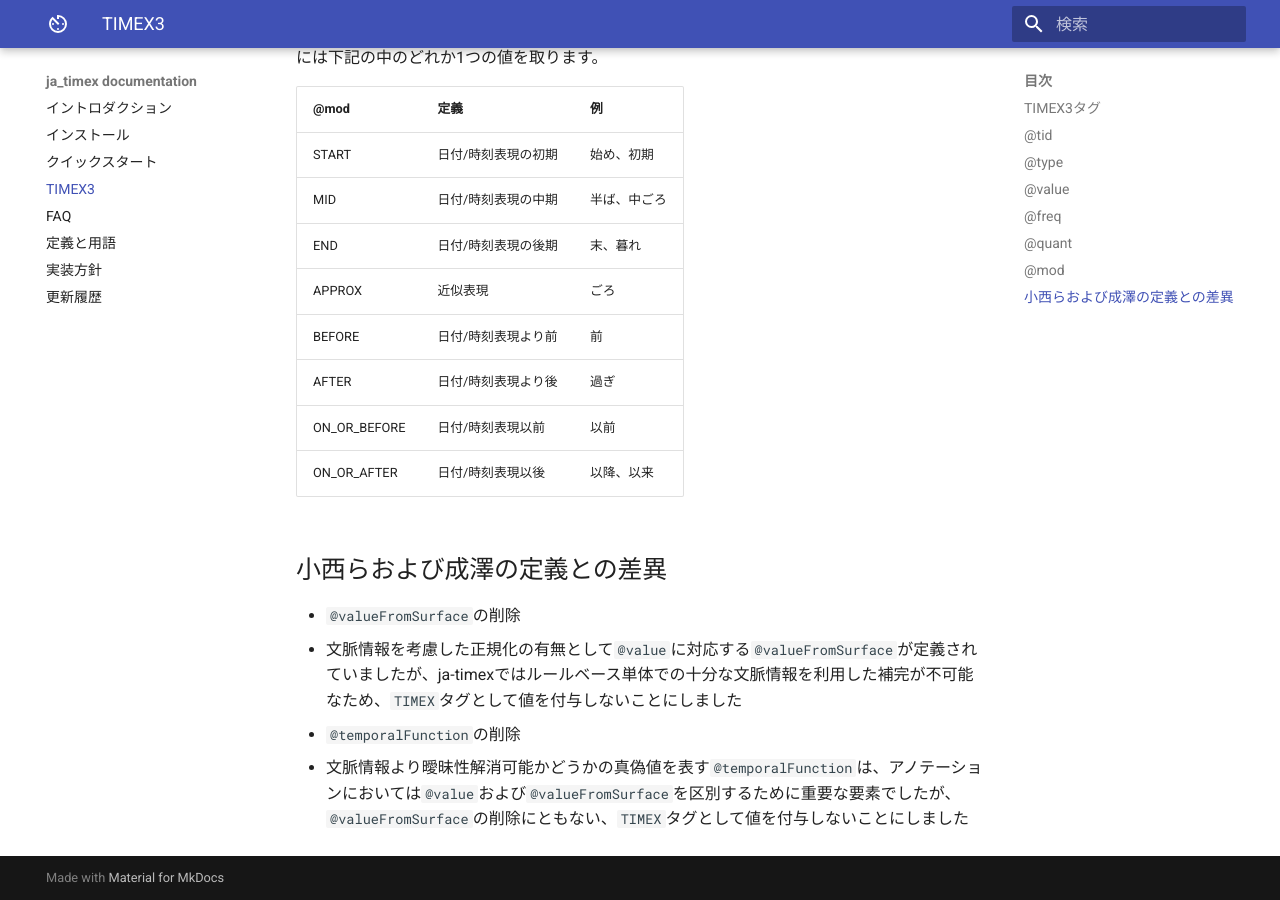
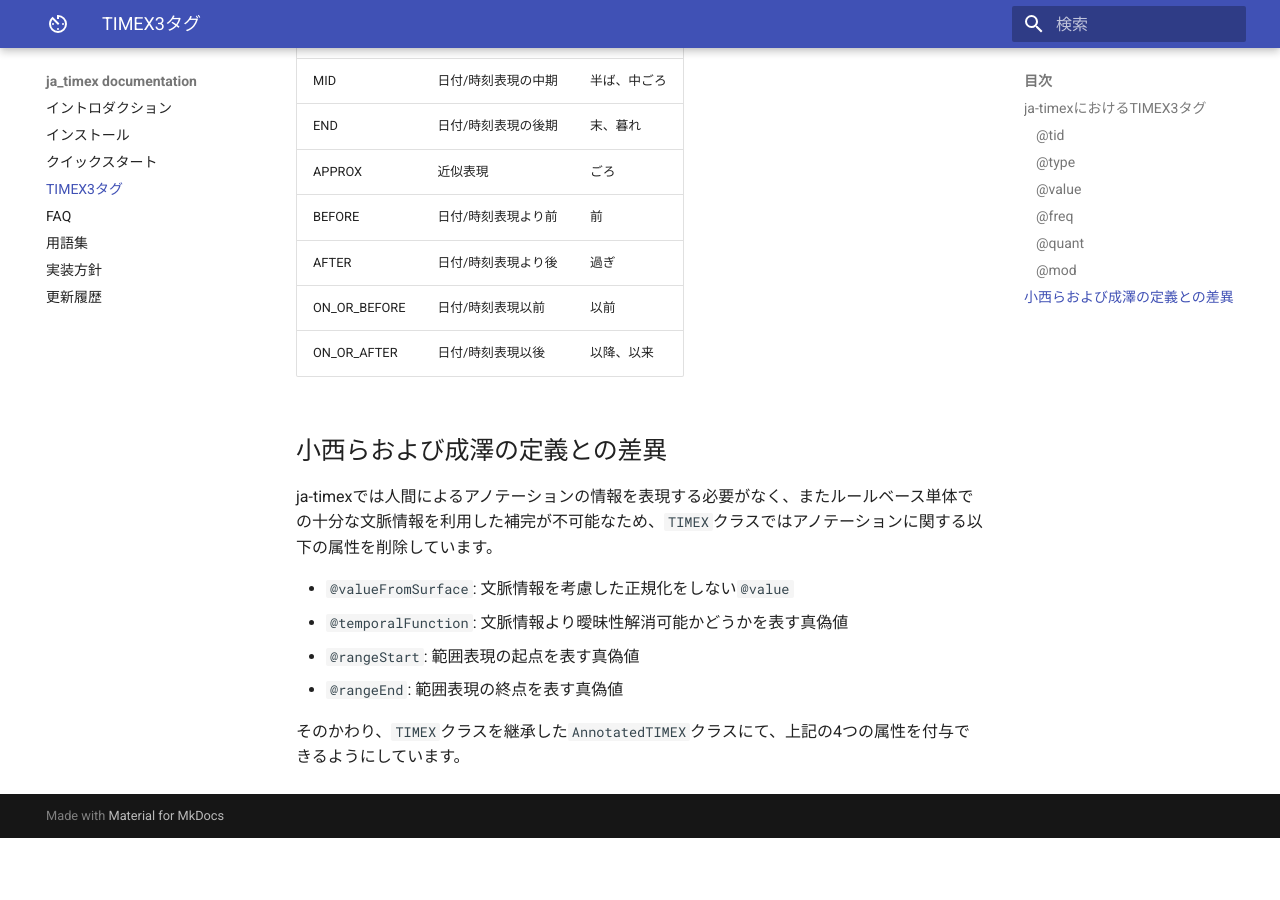
Before and after one commit to yagays/ja-timex, an MkDocs documentation site: the page built from docs/docs/timex3.md, in a window 1280 px wide and 900 px high, scrolled down 2960 px. Built offline with MkDocs 1.6.1 and Material for MkDocs 9.7.7, drawn with Linux system fonts in a browser that asks for light colours; after the commit the page ends 3798 px from its top, so only the background shows below that; some of the changed text lies outside the part shown.

Commit message:
update docs

```diff
--- a/docs/docs/timex3.md
+++ b/docs/docs/timex3.md
@@ -1,10 +1,9 @@
-# TIMEX3
-TIMEX3タグは、TimeMLで提唱されたタグ仕様です。
+# TIMEX3タグ
 
-日本語におけるTIMEX3タグの仕様は小西らや成澤により定義されており、`ja_timex`においてもそれらの定義に沿ったタグ付けを行っています。
+TIMEX3タグは、TimeMLで提唱されたタグ仕様です。日本語におけるTIMEX3タグの仕様は小西らや成澤により定義されており、`ja_timex`においてもそれらの定義を元にした。
 
-## TIMEX3タグ
-TIMEX3タグには、下記の属性を持ちます。
+## ja-timexにおけるTIMEX3タグ
+TIMEX3タグは、下記の属性を持ちます。
 
 | 属性名      | 内容                                              | 例           | 条件             |
 | ----------- | ------------------------------------------------- | ------------ | ---------------- |
@@ -30,7 +29,7 @@ TIMEX3タグには、下記の属性を持ちます。
 
 図を入れる
 
-## `@value`
+### `@value`
 `@value`は対象となる時間表現の値です。抽出した時間表現に対しては、あくまでその表現単体から予測可能な値を入力するものとし、文脈を用いて補完しません。
 
 
@@ -61,10 +60,10 @@ TIMEX3タグには、下記の属性を持ちます。
 | 秒   | PTnS | 9秒80  | PT9.80S |
 
 
-## `@freq`
+### `@freq`
 `@freq`は頻度集合表現において頻度が起こる回数を表す属性で、`@value`属性と同様の型の値が入ります。なお、回数表現としての`nX`は`n`回であることを表し、`X`は回数を表す記号です。値が不明なときに用いられる不定表現ではありません。
 
-## `@quant`
+### `@quant`
 
 `@quant`は頻度集合表現において頻度の性質を表す属性で、判定が不可能な場合には`None`が、可能な場合には下記の2つのうちのどちらかの値を取ります。
 
@@ -73,7 +72,7 @@ TIMEX3タグには、下記の属性を持ちます。
 | EACH   | 間隔を空けずに実行される表現       | 毎日, 毎月         |
 | EVERY  | 間隔を空けて定期的に実行される表現 | 3日おき, 6ヶ月ごと |
 
-## `@mod`
+### `@mod`
 `@mod`は時間情報表現のモダリティを表す属性で、判定が不可能な場合には`None`が、可能な場合には下記の中のどれか1つの値を取ります。
 
 | @mod         | 定義                | 例           |
@@ -89,9 +88,11 @@ TIMEX3タグには、下記の属性を持ちます。
 
 
 ## 小西らおよび成澤の定義との差異
+ja-timexでは人間によるアノテーションの情報を表現する必要がなく、またルールベース単体での十分な文脈情報を利用した補完が不可能なため、`TIMEX`クラスではアノテーションに関する以下の属性を削除しています。
 
-- `@valueFromSurface`の削除
-  - 文脈情報を考慮した正規化の有無として`@value`に対応する`@valueFromSurface`が定義されていましたが、ja-timexではルールベース単体での十分な文脈情報を利用した補完が不可能なため、`TIMEX`タグとして値を付与しないことにしました
+- `@valueFromSurface`: 文脈情報を考慮した正規化をしない`@value`
+- `@temporalFunction`: 文脈情報より曖昧性解消可能かどうかを表す真偽値
+- `@rangeStart`: 範囲表現の起点を表す真偽値
+- `@rangeEnd`: 範囲表現の終点を表す真偽値
 
-- `@temporalFunction`の削除
-  - 文脈情報より曖昧性解消可能かどうかの真偽値を表す`@temporalFunction`は、アノテーションにおいては`@value`および`@valueFromSurface`を区別するために重要な要素でしたが、`@valueFromSurface`の削除にともない、`TIMEX`タグとして値を付与しないことにしました
+そのかわり、`TIMEX`クラスを継承した`AnnotatedTIMEX`クラスにて、上記の4つの属性を付与できるようにしています。
```
Also changed, not shown: other parts of docs/docs/timex3.md (+3 -3 lines), docs/docs/definition_glossary.md (+9 -6 lines), docs/docs/index.md (+1 -1 lines), docs/docs/quick_start.md (+1 -1 lines).
